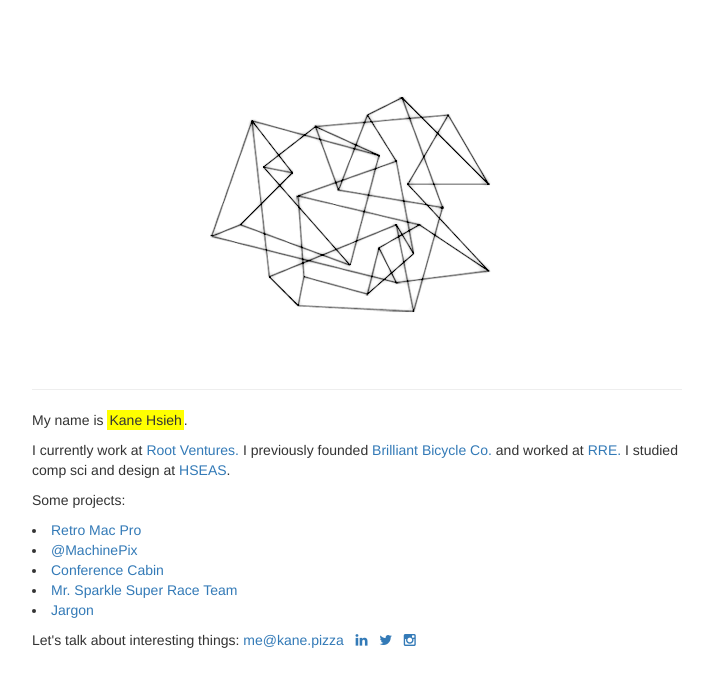
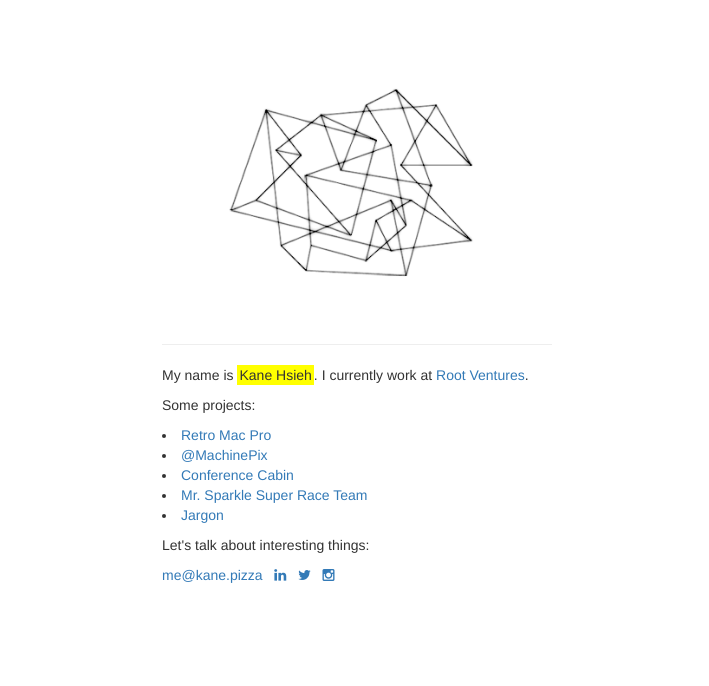
Before and after one commit to kanetronv2/kanetronv2.github.io, a plain HTML site: page index.html in a window 1280 px wide. Shown: the whole page, without its empty margins (283-992 px from the left). Drawn offline with Linux system fonts and the light colour scheme.

Commit message:
slimmed content

```diff
--- a/index.html
+++ b/index.html
@@ -49,8 +49,7 @@
       <div class="page-header">
         <img class="center-block img-responsive" src="./heynow.gif" />
       </div>
-      <p>My name is <span class="highlightme">Kane Hsieh</span>.</p>
-      <p>I currently work at <a href="http://root.vc">Root Ventures.</a> I previously founded <a href="http://brilliant.co" target="_blank">Brilliant Bicycle Co.</a> and worked at <a href="http://rre.com" target="_blank">RRE.</a> I studied comp sci and design at <a href="http://seas.harvard.edu/" target="_blank">HSEAS</a>.</p>
+      <p>My name is <span class="highlightme">Kane Hsieh</span>. I currently work at <a href="http://root.vc">Root Ventures</a>.</p>
       <p>
       Some projects:
       <li><a href="https://medium.com/root-ventures/building-root-ventures-retro-power-mac-g5-hackintosh-e2cde5a3816e">Retro Mac Pro</a></li>
@@ -59,11 +58,13 @@
       <li><a href="https://youtu.be/jGsuGekU1sA?autoplay=1&t=4m26s">Mr. Sparkle Super Race Team</a></li>
       <li><a href="https://chrome.google.com/webstore/detail/jargon/gladiklpjgefckofbgpmbdpfkodnndhi">Jargon</a></li>
       </p>
-    <p>Let's talk about interesting things: <a href='ma&#105;lt&#111;&#58;&#109;e&#64;kan%6&#53;&#46;pi%7A%7Aa'>&#109;e&#64;kane&#46;p&#105;&#122;za</a>&nbsp;&nbsp;
+    <p>Let's talk about interesting things:</p>
+    <p>
+      <a href='ma&#105;lt&#111;&#58;&#109;e&#64;kan%6&#53;&#46;pi%7A%7Aa'>&#109;e&#64;kane&#46;p&#105;&#122;za</a>&nbsp;&nbsp;
         <a href="https://www.linkedin.com/in/kanehsieh" target="_blank"><i class="fa fa-linkedin"></i></a>&nbsp;&nbsp;
         <a href="http://twitter.com/kane" target="_blank"><i class="fa fa-twitter"></i></a>&nbsp;&nbsp;
         <a href="http://instagram.com/kilohotel" target="_blank"><i class="fa fa-instagram"></i></a>
-      </p>
+    </p>
       <!-- <p>
         <img class="pics" src="./img/1.jpg" alt="fixie" />
         <img class="pics" src="./img/2.jpg" alt="truck" />
--- a/kane.css
+++ b/kane.css
@@ -28,7 +28,7 @@ img {
 
 .container {
   width: auto;
-  max-width: 680px;
+  max-width: 420px;
   padding: 0 15px;
 }
 .container .text-muted {
```
